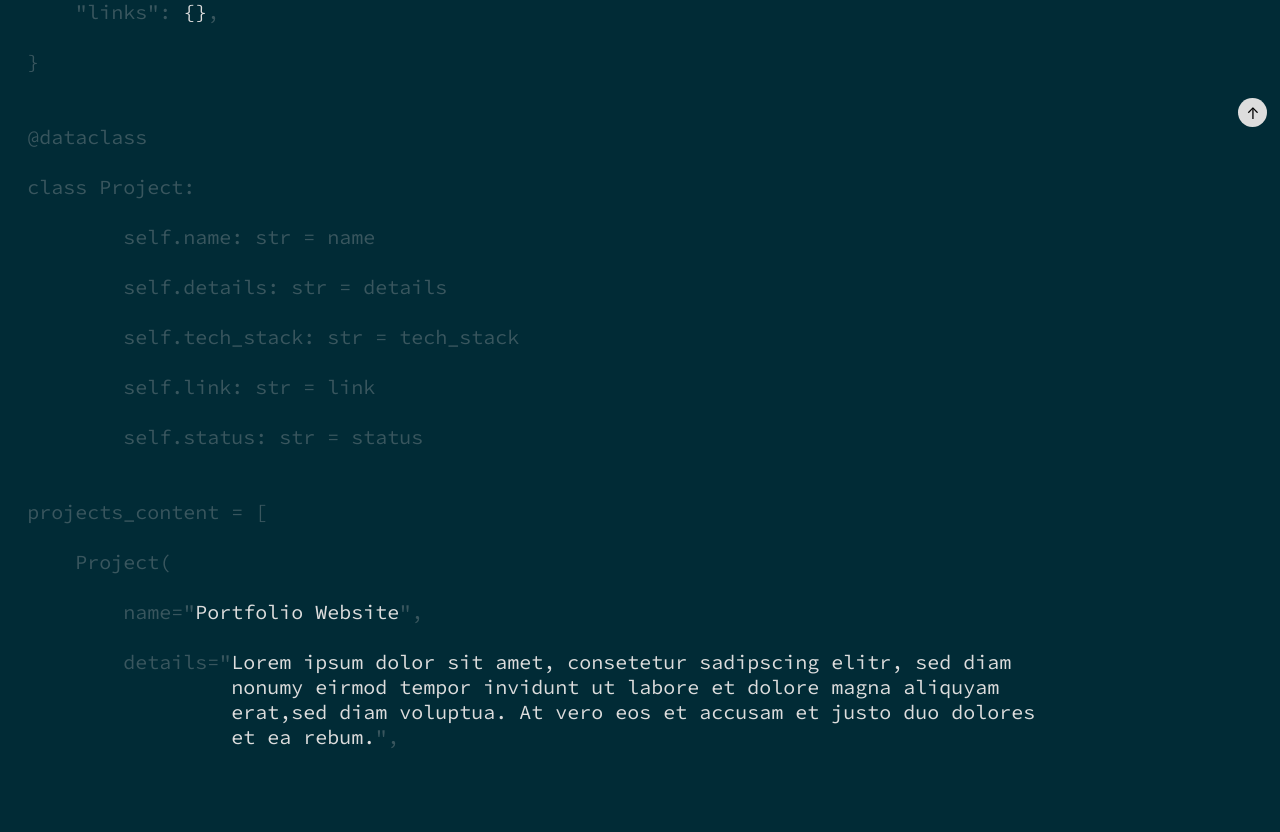
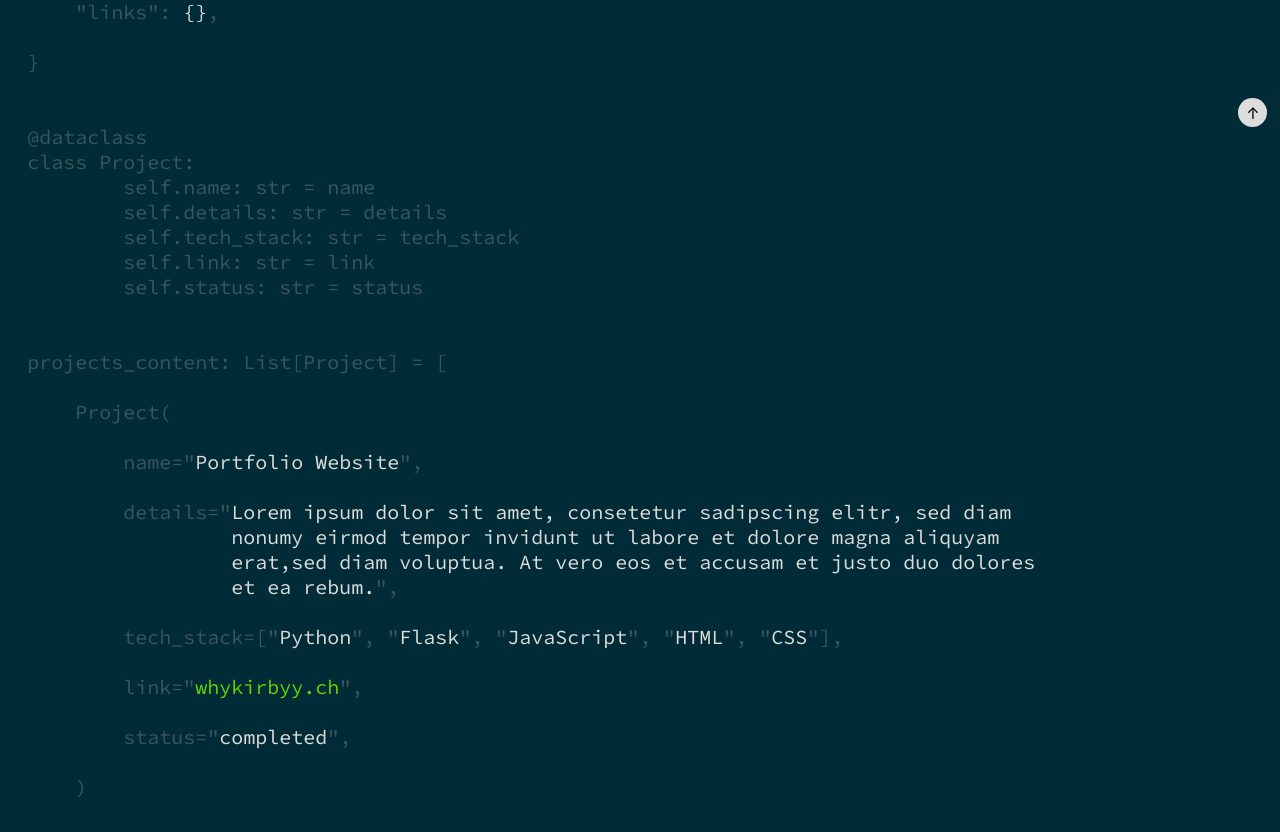
Before and after one commit to whyKirbyy/whykirbyy, a Next.js app: page / in a window 1280 px wide. Shown: the part 660-1492 px from the top of the page. Before the commit the page ends 1442 px from the top, so only its background shows below. Built offline with nearby package versions, Linux system fonts and the light colour scheme.

Commit message:
further stuff

```diff
--- a/src/app/components/backToTopButton.tsx
+++ b/src/app/components/backToTopButton.tsx
@@ -5,7 +5,7 @@ const BackToTopButton = () => {
     const scrollToTop = () => {
         window.scrollTo({
             top: 0,
-            behavior: "smooth",
+            behavior: "auto",
         });
     };
 
--- a/src/app/components/header.tsx
+++ b/src/app/components/header.tsx
@@ -12,7 +12,7 @@ const Header: React.FC = () => {
                     <span className={styles.darkerFont}>import</span>
                     <span>&nbsp;whyKirbyy</span>
                 </div>
-                <span className={styles.darkerFont}>from typing import Dict, Any</span>
+                <span className={styles.darkerFont}>from typing import Dict, Any, List, Union</span>
                 <span className={styles.darkerFont}>from dataclasses import dataclass</span>
                 <span className={styles.darkerFont}>import httpx</span>
                 <span className={styles.darkerFont}><br/></span>
--- a/src/app/page.module.css
+++ b/src/app/page.module.css
@@ -27,6 +27,7 @@
     .text{
         max-width: 100%;
         align-self: flex-start;
+        color: var(--text-color);
     }
 }
 
@@ -49,3 +50,8 @@
     max-width: 100%;
     align-self: flex-start;
 }
+
+.link{
+    color: var(--highlight-color-green);
+    text-decoration: none;
+}
--- a/src/app/page.tsx
+++ b/src/app/page.tsx
@@ -6,9 +6,9 @@ import BackToTopButton from "@/app/components/backToTopButton";
 export default function Home() {
     return (
         <div className={styles.page}>
-            <div className={styles.about}>
+            <section id={"about"} className={styles.about}>
                 <div className={styles.dictSection}>
-                    <span className={[styles.darkerFont, styles.decorators].join(" ")}>about_content: Dict[str, str] = {"{"}<br/><br/></span>
+                    <span className={[styles.darkerFont, styles.decorators].join(" ")}>about_content: Dict[str, Union[str, List[str], Dict[str, str]]] = {"{"}<br/><br/></span>
                     <div className={styles.textSection}>
                         <span
                             className={[styles.darkerFont, styles.decorators].join(" ")}>&nbsp;&nbsp;&nbsp;&nbsp;"tim_schmid": """</span>
@@ -54,17 +54,18 @@ export default function Home() {
                     </div>
                 </div>
                 <span className={[styles.darkerFont, styles.decorators].join(" ")}>{"}"}</span>
-            </div>
+            </section>
             <div><br/><br/></div>
-            <div className={styles.projects}>
-                <span className={[styles.darkerFont, styles.decorators].join(" ")}>@dataclass<br/><br/></span>
-                <span className={[styles.darkerFont, styles.decorators].join(" ")}>class Project:<br/><br/></span>
-                <span className={`${styles.darkerFont} ${styles.decorators}`}>{Array(8).fill('\u00A0').join('')}self.name: str = name<br/><br/></span>
-                <span className={`${styles.darkerFont} ${styles.decorators}`}>{Array(8).fill('\u00A0').join('')}self.details: str = details<br/><br/></span>
-                <span className={`${styles.darkerFont} ${styles.decorators}`}>{Array(8).fill('\u00A0').join('')}self.tech_stack: str = tech_stack<br/><br/></span>
-                <span className={`${styles.darkerFont} ${styles.decorators}`}>{Array(8).fill('\u00A0').join('')}self.link: str = link<br/><br/></span>
+            <section id={"projects"} className={styles.projects}>
+                <span className={[styles.darkerFont, styles.decorators].join(" ")}>@dataclass<br/></span>
+                <span className={[styles.darkerFont, styles.decorators].join(" ")}>class Project:<br/></span>
+                <span className={`${styles.darkerFont} ${styles.decorators}`}>{Array(8).fill('\u00A0').join('')}self.name: str = name<br/></span>
+                <span className={`${styles.darkerFont} ${styles.decorators}`}>{Array(8).fill('\u00A0').join('')}self.details: str = details<br/></span>
+                <span className={`${styles.darkerFont} ${styles.decorators}`}>{Array(8).fill('\u00A0').join('')}self.tech_stack: str = tech_stack<br/></span>
+                <span className={`${styles.darkerFont} ${styles.decorators}`}>{Array(8).fill('\u00A0').join('')}self.link: str = link<br/></span>
                 <span className={`${styles.darkerFont} ${styles.decorators}`}>{Array(8).fill('\u00A0').join('')}self.status: str = status<br/><br/><br/></span>
-                <span className={[styles.darkerFont, styles.decorators].join(" ")}>projects_content = [<br/><br/></span>
+                <span
+                    className={[styles.darkerFont, styles.decorators].join(" ")}>projects_content: List[Project] = [<br/><br/></span>
                 <span className={`${styles.darkerFont} ${styles.decorators}`}>{Array(4).fill('\u00A0').join('')}Project(<br/><br/></span>
                 <div className={styles.line}>
                     <div
@@ -74,16 +75,54 @@ export default function Home() {
                     <div className={`${styles.darkerFont} ${styles.decorators}`}>",<br/><br/></div>
                 </div>
                 <div className={styles.line}>
-                    <div className={`${styles.darkerFont} ${styles.decorators}`}>{Array(8).fill('\u00A0').join('')}details="</div>
+                    <div
+                        className={`${styles.darkerFont} ${styles.decorators}`}>{Array(8).fill('\u00A0').join('')}details="
+                    </div>
                     <div className={styles.text}>
                         Lorem ipsum dolor sit amet, consetetur sadipscing elitr, sed diam nonumy eirmod tempor
                         invidunt ut labore et dolore magna aliquyam erat,sed diam voluptua. At vero eos et accusam et
                         justo duo dolores et ea rebum.
                         <span className={[styles.darkerFont].join(" ")}>", <br/><br/></span>
                     </div>
-
                 </div>
-            </div>
+                <div className={styles.line}>
+                    <div
+                        className={`${styles.darkerFont} ${styles.decorators}`}>{Array(8).fill('\u00A0').join('')}tech_stack=["
+                    </div>
+                    <div className={styles.text}>
+                        Python
+                        <span className={[styles.darkerFont].join(" ")}>", "</span>
+                        Flask
+                        <span className={[styles.darkerFont].join(" ")}>", "</span>
+                        JavaScript
+                        <span className={[styles.darkerFont].join(" ")}>", "</span>
+                        HTML
+                        <span className={[styles.darkerFont].join(" ")}>", "</span>
+                        CSS
+                        <span className={[styles.darkerFont].join(" ")}>"], <br/><br/></span>
+                    </div>
+                </div>
+                <div className={styles.line}>
+                    <div
+                        className={`${styles.darkerFont} ${styles.decorators}`}>{Array(8).fill('\u00A0').join('')}link="
+                    </div>
+                    <div className={styles.text}>
+                        <a className={styles.link} href="https://www.whykirbyy.ch" target="_blank"
+                           rel="noopener noreferrer">whykirbyy.ch</a>
+                        <span className={[styles.darkerFont].join(" ")}>", <br/><br/></span>
+                    </div>
+                </div>
+                <div className={styles.line}>
+                    <div
+                        className={`${styles.darkerFont} ${styles.decorators}`}>{Array(8).fill('\u00A0').join('')}status="
+                    </div>
+                    <div className={styles.text}>
+                        completed
+                        <span className={[styles.darkerFont].join(" ")}>", <br/><br/></span>
+                    </div>
+                </div>
+                <span className={`${styles.darkerFont} ${styles.decorators}`}>{Array(4).fill('\u00A0').join('')})<br/><br/></span>
+            </section>
             <BackToTopButton/>
         </div>
     );
```
